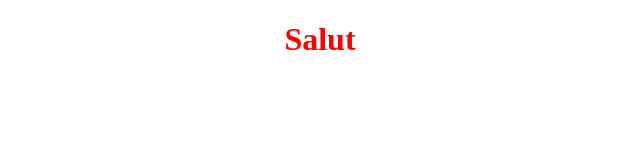
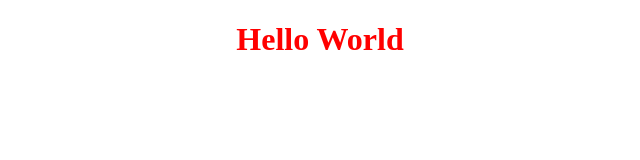
Before and after one commit to Andry-GitCrs/recapGitCrs, a plain HTML site: page index.html in a window 1280 px wide. Shown: the whole page, without its empty margins (320-960 px from the left). Drawn offline with Linux system fonts and the light colour scheme.

Commit message:
H1 to hello world

```diff
--- a/index.html
+++ b/index.html
@@ -7,6 +7,6 @@
     <title>Recap</title>
 </head>
 <body>
-    <h1>Salut </h1>
+    <h1>Hello World</h1>
 </body>
 </html>
```
